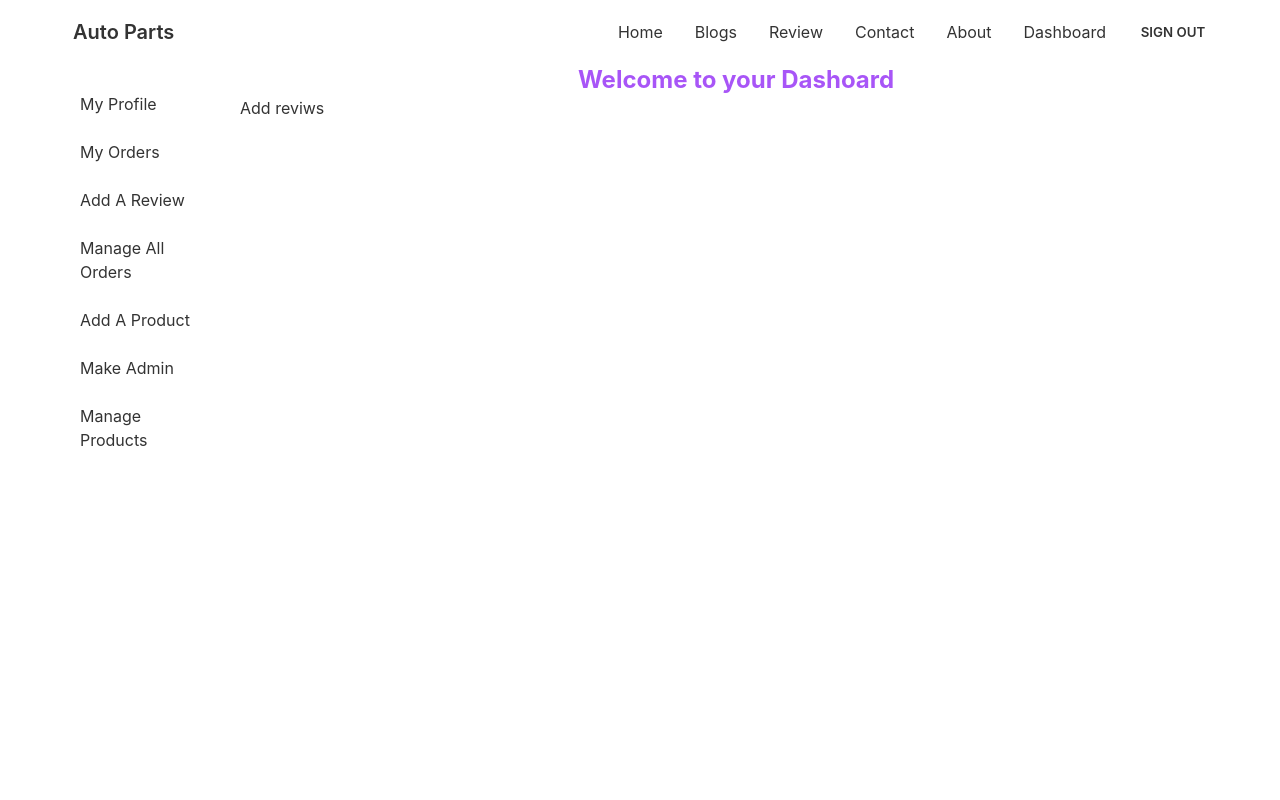
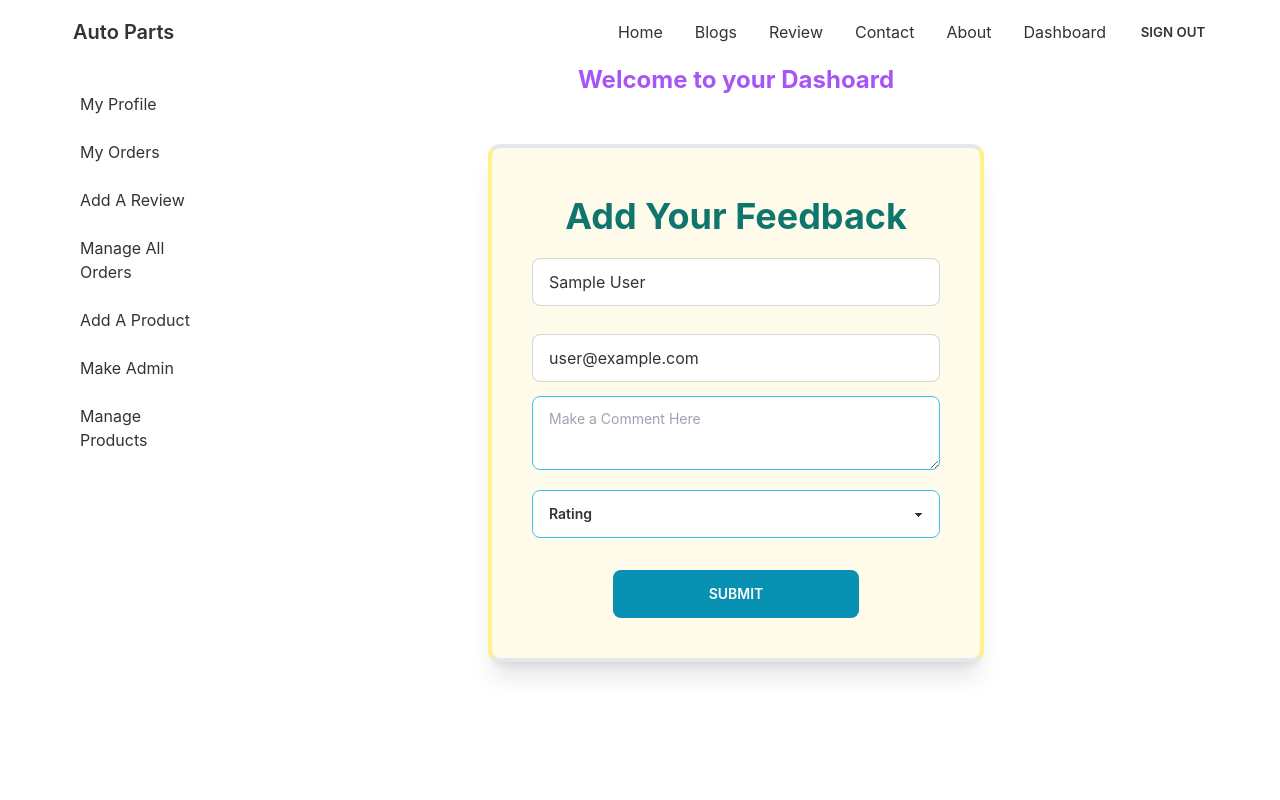
Before and after one commit to FayejAhamed/auto-parts-client, a React (Create React App) app: page /dashboard/addReview in a window 1280 px wide. Shown: the top 800 px of the page. Built offline with nearby package versions, Linux system fonts and the light colour scheme; no server answers; sample sign-in values are in the browser's storage.

Commit message:
delete modal added

```diff
--- a/src/Page/Dashboard/AddReview.js
+++ b/src/Page/Dashboard/AddReview.js
@@ -1,9 +1,79 @@
+import { signOut } from 'firebase/auth';
 import React from 'react';
+import { useAuthState } from 'react-firebase-hooks/auth';
+import { useForm } from 'react-hook-form';
+import { useNavigate } from 'react-router-dom';
+import { toast } from 'react-toastify';
+import auth from '../../firebase.init';
 
 const AddReview = () => {
+
+    const [user] = useAuthState(auth)
+    const navigate = useNavigate();
+    // react form
+    const { register, handleSubmit, reset } = useForm();
+
+    const onSubmit = data => {
+
+        fetch('http://localhost:5000/review', {
+            method: 'post',
+            headers: {
+                'Content-Type': 'application/json',
+                authorization: `Bearer ${localStorage.getItem('accessToken')}`
+            },
+            body: JSON.stringify(data) // body data type must match "Content-Type" header
+        })
+         .then(res => {
+            if (res.status === 403) {
+                signOut(auth);
+                localStorage.removeItem('accessToken')
+                navigate('/login')
+            }
+            else if (res.status === 401) {
+                signOut(auth);
+                localStorage.removeItem('accessToken')
+                navigate('/login')
+            }
+            return res.json()
+        })
+        .then(data => {
+                if (data.acknowledged) {
+                    reset()
+                   toast.success('Thanks for you Review')
+
+                }
+            })
+    }
     return (
-        <div>
-            <h2>Add reviws</h2>
+        <div className=' w-1/2 mx-auto mt-12'>
+            <div className='p-[40px] shadow-xl border-4 border-x-yellow-200 bg-amber-50 rounded-xl'>
+                <h2 class=" text-4xl text-center text-teal-700 font-bold my-2">Add Your Feedback</h2>
+                <form onSubmit={handleSubmit(onSubmit)}>
+                    {/* name */}
+                    <input {...register("Name")} type='text' value={user?.displayName} className="input input-bordered w-full my-[14px]" />
+                    {/* email */}
+                    <input {...register("email")} type='text' value={user?.email} className="input input-bordered w-full my-[14px]" />
+                    {/* discripition */}
+                    <textarea class="textarea w-full textarea-info" placeholder="Make a Comment Here"></textarea>
+                    {/* raing */}
+                    <select class="select select-info w-full my-[14px]"{...register("raing")}>
+                        <option selected disabled>Rating</option>
+                        <option>1</option>
+                        <option>2</option>
+                        <option>3</option>
+                        <option>4</option>
+                        <option>5</option>
+                    </select>
+                    {/* submit btn  */}
+                    <div className="mt-[18px] flex justify-center">
+                        <div >
+                            <input className="btn px-24 border-0 bg-cyan-600 text-white" type="submit" value='SUBMIT' />
+                        </div>
+
+                    </div>
+                </form>
+            </div>
+
         </div>
     );
 };
--- a/src/Page/Dashboard/MyOrders.js
+++ b/src/Page/Dashboard/MyOrders.js
@@ -38,9 +38,8 @@ const MyOrders = () => {
 
     // delete Item api call
     const deleteItem = (props) => {
-        console.log(props)
-        const confirm = window.confirm('Do you want to Remove it')
-        if (confirm) {
+        // console.log(props)
+
             fetch(`http://localhost:5000/orders/${props}`, {
                 method: 'Delete',
             })
@@ -51,11 +50,11 @@ const MyOrders = () => {
                         setitems(remaing)
                     }
                 })
-        }
+
     }
     return (
         <div>
-            <div  className='grid grid-cols-1 lg:grid-cols-3 md:grid-cols-2 gap-6'>
+            <div className='grid grid-cols-1 lg:grid-cols-3 md:grid-cols-2 gap-6'>
                 {items?.map(item => <div key={item?._id} class="card w-full lg:w-80 my-[35px] mx-auto bg-base-100 shadow-xl">
                     <figure><img src={item?.picture} alt="Shoes" /></figure>
                     <div class="card-body">
@@ -79,7 +78,18 @@ const MyOrders = () => {
                                         item.paid === 'panding' && <Link to={'/payment/' + item?._id}><button className="btn bg-green-700 px-[40px] text-white " >Pay</button></Link>
                                     }
                                 </div>
-                                <button className="btn bg-red-500 px-[40px] text-white " onClick={() => deleteItem(item?._id)}>Delete</button>
+                                <label for="my-modal-3" class="btn modal-button bg-red-500 border-0 px-5">Delete</label>
+
+                                <input type="checkbox" id="my-modal-3" class="modal-toggle" />
+                                <div class="modal">
+                                    <div class="modal-box relative">
+                                        <label for="my-modal-3" class="btn btn-sm btn-circle absolute right-2 top-2">✕</label>
+                                        <h3 class="text-lg font-bold">Are sure You want to delete the order?</h3>
+                                        <button className="btn bg-red-500 px-[40px] text-white " onClick={() => deleteItem(item?._id)}>Delete</button>
+                                    </div>
+                                </div>
+
+
                             </div>
 
                         </div>
@@ -87,7 +97,7 @@ const MyOrders = () => {
                 </div>)}
 
             </div>
-        </div>
+        </div >
     );
 };
 
--- a/src/Page/Dashboard/MyProfile.js
+++ b/src/Page/Dashboard/MyProfile.js
@@ -1,6 +1,8 @@
+import { signOut } from 'firebase/auth';
 import React, { useEffect, useState } from 'react';
 import { useAuthState } from 'react-firebase-hooks/auth';
 import { useForm } from 'react-hook-form';
+import { useNavigate } from 'react-router-dom';
 import { toast } from 'react-toastify';
 import auth from '../../firebase.init';
 import Loading from '../Shared/Loading/Loading';
@@ -9,17 +11,34 @@ const MyProfile = () => {
     const [user, loading] = useAuthState(auth)
     const [userInfo, setUserInfo] = useState([]);
     const { register, handleSubmit, reset } = useForm();
+    const navigate = useNavigate();
 
     useEffect(() => {
-        fetch(`http://localhost:5000/userProfile/${user?.email}`)
-            .then(res => res.json())
-            .then(data => {
+        fetch(`http://localhost:5000/userProfile/${user?.email}`,{
+            headers: {
+                authorization: `Bearer ${localStorage.getItem('accessToken')}`
+            }
+        })
+        .then(res => {
+            if (res.status === 403) {
+                signOut(auth);
+                localStorage.removeItem('accessToken')
+                navigate('/login')
+            }
+            else if (res.status === 401) {
+                signOut(auth);
+                localStorage.removeItem('accessToken')
+                navigate('/login')
+            }
+            return res.json()
+        })
+        .then(data => {
                 console.log(data);
                 setUserInfo(data)
             })
     }, [user])
 
-    console.log(userInfo);
+    // console.log(userInfo);
 
     if(loading){
         return <Loading></Loading>
@@ -36,7 +55,7 @@ const MyProfile = () => {
 
 
         }
-        console.log(data)
+        // console.log(data)
         fetch('http://localhost:5000/userUpdate', {
             method: 'PUT',
             headers: {
```
